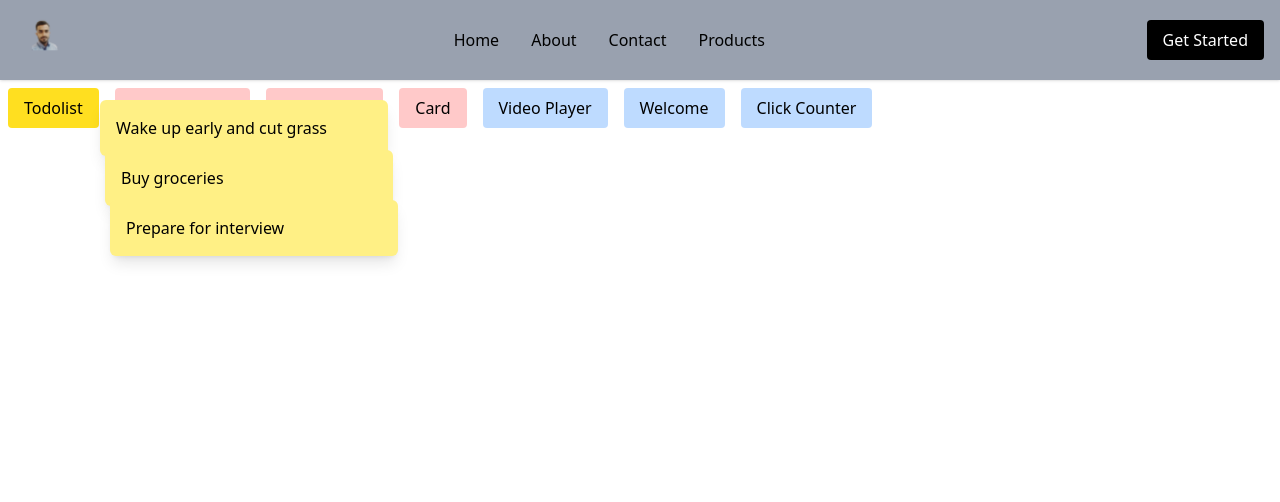
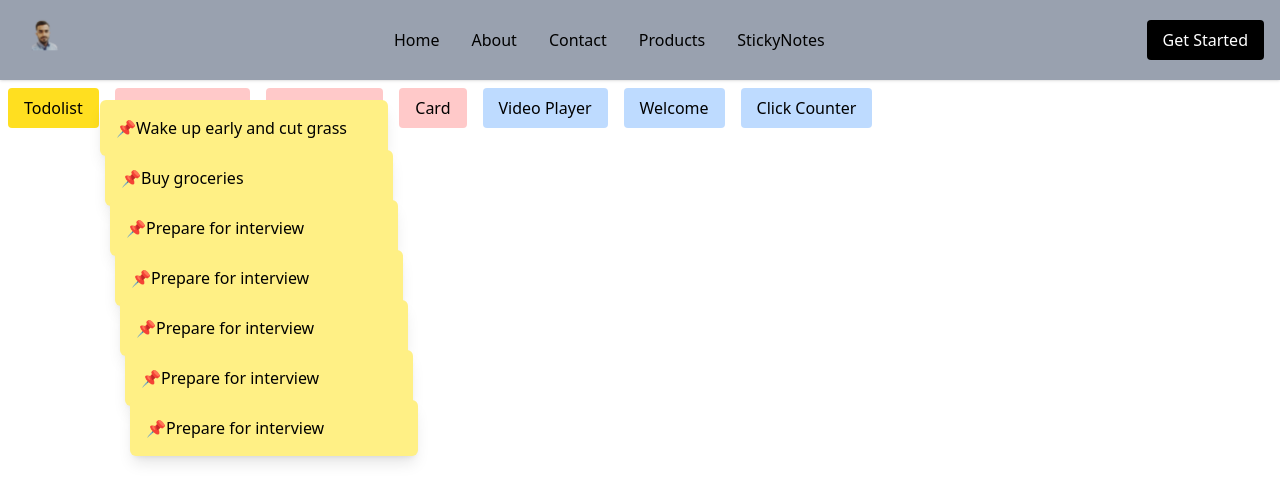
Before and after one commit to Shafee-ee/consoleStatements, a React (Vite) app in the folder my-react-app/: page /StickyNotes in a window 1280 px wide. Shown: the top 502 px of the page. Built offline with nearby package versions, Linux system fonts and the light colour scheme.

Commit message:
add: drag and move feature

```diff
--- a/my-react-app/src/components/Navbar.jsx
+++ b/my-react-app/src/components/Navbar.jsx
@@ -7,10 +7,13 @@ const Navbar = () => {
             <div className='bg-gray-400 shadow px-4 py-3 flex items-center justify-between'>
                 <img src="/me.png" alt="logo" className='w-14' />
                 <ul className='flex'>
-                    <li className="hover:text-yellow-300 px-4 cursor-pointer"><Link to="/home">Home</Link></li>
+                    <li className="hover:text-yellow-300 px-4 cursor-pointer"><Link to="/">Home</Link></li>
                     <li className="hover:text-yellow-300 px-4 cursor-pointer"><Link to="/About">About</Link>                </li>
                     <li className="hover:text-yellow-300 px-4 cursor-pointer"> <Link to="/Contact">Contact</Link>               </li>
-                    <li className="hover:text-yellow-300 px-4 cursor-pointer">  <Link to="/Products">Products</Link>              </li>
+                    <li className="hover:text-yellow-300 px-4 cursor-pointer">  <Link to="/Products">Products</Link>
+
+                    </li>
+                    <li className="hover:text-yellow-300 px-4 cursor-pointer">  <Link to="/StickyNotes">StickyNotes</Link>        </li>
                 </ul>
 
                 <button className='bg-black text-white px-4 py-2 rounded hover:bg-gray-800'>Get Started</button>
@@ -23,7 +26,7 @@ const Navbar = () => {
             <button className='py-2 px-4 bg-blue-200 rounded my-2 mx-2'><Link to="/Welcome">Welcome</Link></button>
             <button className='py-2 px-4 bg-blue-200 rounded my-2 mx-2'><Link to="/ClickCounterUseRef">Click Counter</Link></button>
 
-        </div>
+        </div >
     )
 }
 
--- a/my-react-app/src/data/noteData.js
+++ b/my-react-app/src/data/noteData.js
@@ -2,6 +2,10 @@ const notesData = {
     1: { id: 1, note: "Wake up early and cut grass" },
     2: { id: 2, note: "Buy groceries" },
     3: { id: 3, note: "Prepare for interview" },
+    4: { id: 4, note: "Prepare for interview" },
+    5: { id: 5, note: "Prepare for interview" },
+    6: { id: 6, note: "Prepare for interview" },
+    7: { id: 7, note: "Prepare for interview" },
 };
 
 export default notesData;
--- a/my-react-app/src/pages/StickyNotes.jsx
+++ b/my-react-app/src/pages/StickyNotes.jsx
@@ -62,7 +62,7 @@ const StickyNotes = () => {
                         zIndex: draggingId == note.id ? 1000 : 1,
                     }}
 
-                >{note.note}</div >
+                >📌{note.note}</div >
             ))}
         </>
 
```
